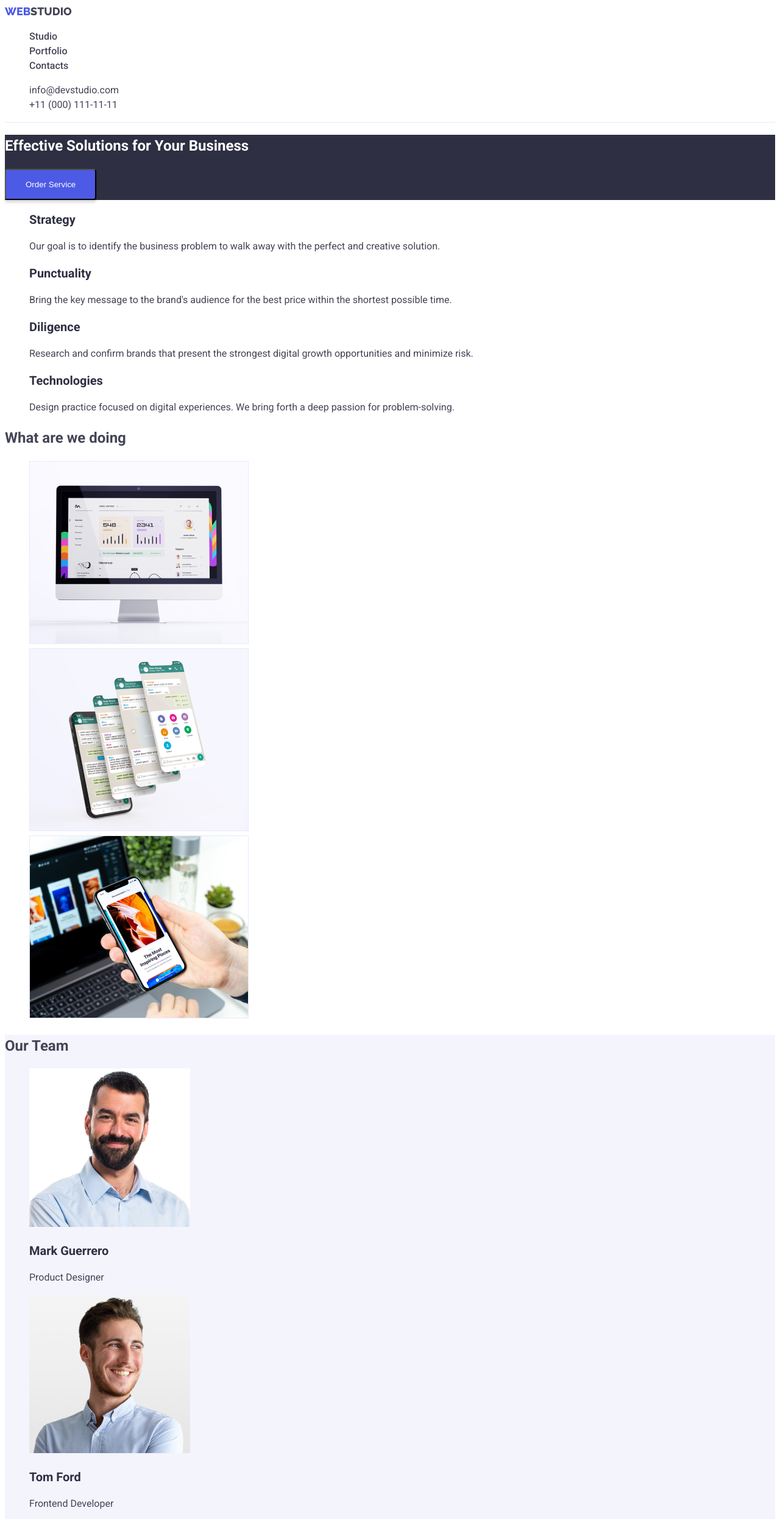
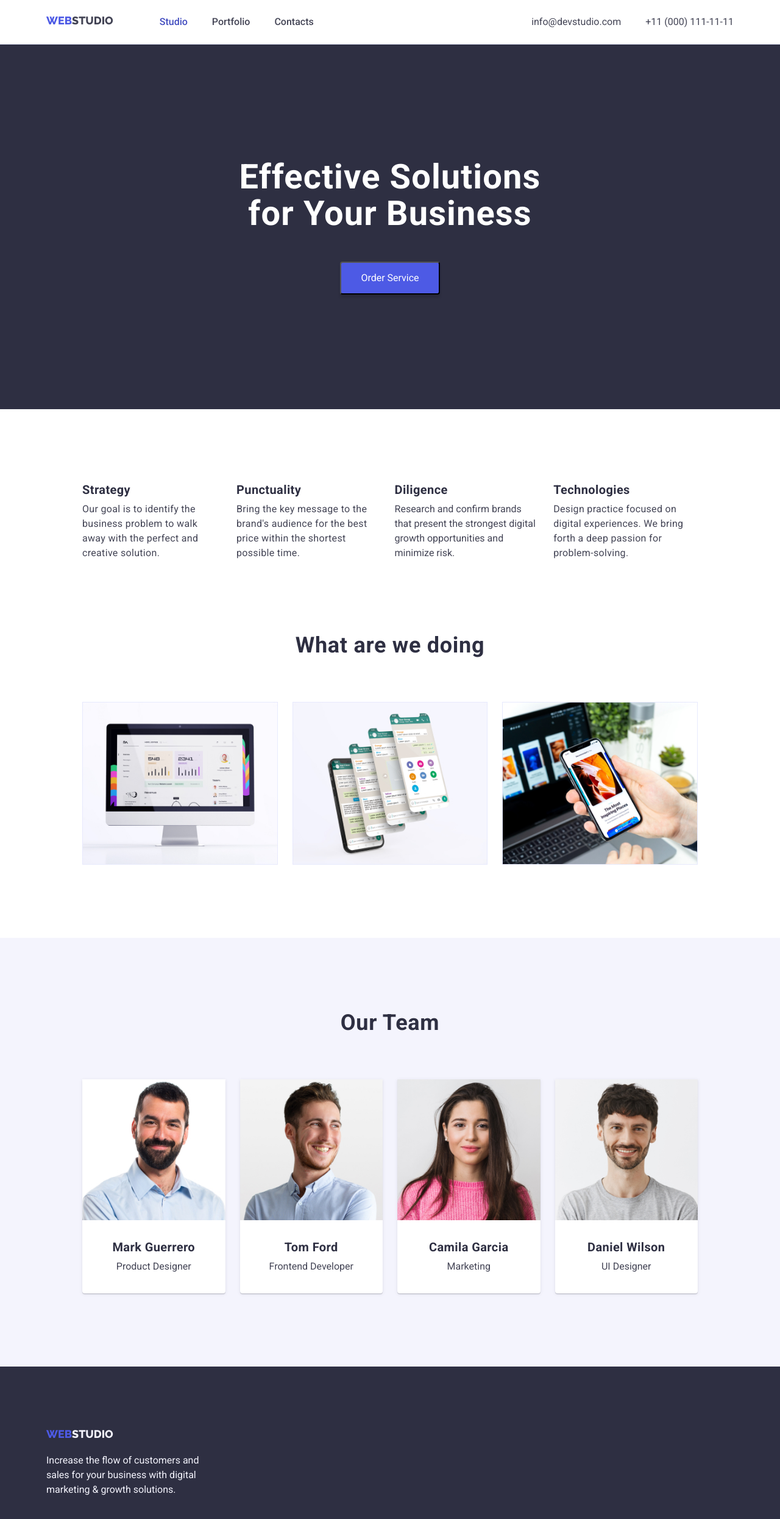
Before and after one commit to Melodica4585/goit-new-markup-hw-03, a plain HTML site: page index.html in a window 1280 px wide. Shown: the top 2491 px of the page at 61% size. Drawn offline with nearby package versions, Linux system fonts and the light colour scheme.

Commit message:
added styles, portfolio grid, color scheme and fonts

```diff
--- a/css/styles.css
+++ b/css/styles.css
@@ -17,6 +17,11 @@ body {
     background-color: (var(--background-color));
 }
 
+h1, h2, h3, h4, h5, h6, ul, p {
+    margin: 0;
+    padding-left: 0;
+}
+
 ul {
     list-style-type: none;
 }
@@ -26,19 +31,84 @@ a {
     color: var(--main-text-color);
 }
 
+.active {
+    color: var(--btn-hover-color);
+}
+
 h1 {
     font-weight: 700;
     color: var(--background-color);
+    font-size: 56px;
+    letter-spacing: 1.12px;
+    line-height: 1.07;
+    text-align: center;
+    width: 496px;
+    margin: 0 auto;
+}
+
+h2 {
+    color: var(--secondary-text-color);
+    font-size: 36px;
+    font-weight: 700;
+    letter-spacing: 0.72px;
+    line-height: 1.11;
+    margin-bottom: 72px;
+    text-align: center;
 }
 
 h3 {
     color: var(--secondary-text-color);
     font-size: 20px;
     line-height: 1.2;
+    letter-spacing: 0.4px;
+    margin: 0 0 8px;
 }
 
 header {
     border-bottom: solid 1px var(--border-color);
+    padding: 24px 0;
+}
+
+footer {
+    padding: 100px 0;
+    background-color: var(--secondary-text-color);
+}
+
+.footer-info {
+    margin-top: 18px;
+    color: var(--footer-text-color);
+}
+
+.footer-description {
+    width: 264px;
+}
+
+section {
+    padding: 120px;
+}
+
+.features {
+    padding-bottom: 0;
+}
+
+.filter {
+    padding-top: 96px;
+    padding-bottom: 72px;
+}
+
+.projects {
+    padding-top: 0;
+}
+
+img {
+    display: block;
+    width: 100%;
+}
+
+.container {
+    max-width: 1158px;
+    margin: 0 auto;
+    padding: 0 15px;
 }
 
 /* Index html */
@@ -56,6 +126,10 @@ header {
     color: var(--btn-color);
 }
 
+.logo-end {
+    color: var(--footer-text-color);
+}
+
 .nav-link {
     font-weight: 500;
 }
@@ -68,10 +142,37 @@ header {
     color: var(--btn-hover-color);
 }
 
+.navigation {
+    display: flex;
+    flex-direction: row;
+    justify-content: space-between;
+}
+
+.nav-links {
+    display: flex;
+    gap: 40px;
+    margin-left: 76px;
+}
+
+.contacts {
+    display: flex;
+}
+
+.phone {
+    margin-left: 40px;
+}
+
+.header-nav {
+    display: flex;
+    flex-direction: row;
+}
+
 /* Hero */
 
 .hero {
     background-color: var(--secondary-text-color);
+    text-align: center;
+    padding: 188px 0;
 }
 
 .btn-hero {
@@ -81,6 +182,7 @@ header {
     border-radius: 4px;
     box-shadow: 0px 4px 4px 0px #00000026;
     cursor: pointer;
+    margin-top: 48px;
 }
 
 .btn-hero:hover, .btn-hero:focus {
@@ -88,13 +190,50 @@ header {
     color: var(--background-color);
 }
 
+/* Features */
+
+.features-list {
+    display: flex;
+    gap: 24px;
+}
+
+.features-description {
+    letter-spacing: 0.32px;
+}
+
+/* What we do */
+
+.illustrations {
+    display: flex;
+    gap: 24px;
+}
+
+
 /* Our team */
 
 .team {
     background-color: var(--footer-text-color);
 }
 
+.team-list {
+    display: flex;
+    gap: 24px;
+}
+
+.team-description {
+    text-align: center;
+    padding: 32px 0;
+}
+
+.team-list_item {
+    border-radius: 0px 0px 4px 4px;
+    background: var(--background-color);
+    box-shadow: 0px 2px 1px 0px rgba(46, 47, 66, 0.08), 0px 1px 1px 0px rgba(46, 47, 66, 0.16), 0px 1px 6px 0px rgba(46, 47, 66, 0.08);
+}
+
 /* Portfolio */
+
+/* Filter */
 
 .btn-filter {
     color: var(--btn-color);
@@ -110,3 +249,25 @@ header {
     background-color: var(--btn-hover-color);
     color: var(--background-color);
 }
+
+.filter-list {
+    display: flex;
+    gap: 24px;
+    justify-content: center;
+}
+
+.project-list {
+    display: flex;
+    flex-wrap: wrap;
+    gap: 24px;
+}
+
+.project-list_item {
+    border: 1px solid var(--border-color);
+    background: var(--background-color);
+    width: calc((100% - 48px) / 3);
+}
+
+.project-description {
+    padding: 32px 16px;
+}
--- a/index.html
+++ b/index.html
@@ -7,19 +7,22 @@
     <link rel="preconnect" href="https://fonts.googleapis.com">
     <link rel="preconnect" href="https://fonts.gstatic.com" crossorigin>
     <link href="https://fonts.googleapis.com/css2?family=Raleway:wght@800&family=Roboto:wght@400;500;700;900&display=swap" rel="stylesheet">
+    <link rel="stylesheet" href="https://cdnjs.cloudflare.com/ajax/libs/modern-normalize/2.0.0/modern-normalize.min.css">
     <link rel="stylesheet" href="./css/styles.css" />
 </head>
 <body>
 
     <!-- Header -->
     <header>
-        <nav>
+        <div class="container">
+        <nav class="navigation">
+            <div class="header-nav">
             <a class="logo" href="#">
                 <span class="logo_start">WEB</span>STUDIO
             </a>
-            <ul>
+            <ul class="nav-links">
                 <li>
-                    <a class="nav-link" href="">Studio</a>
+                    <a class="nav-link active" href="">Studio</a>
                 </li>
                 <li>
                     <a class="nav-link" href="./portfolio.html">Portfolio</a>
@@ -28,9 +31,9 @@
                     <a class="nav-link" href="">Contacts</a>
                 </li>
             </ul>
-        </nav>
+        </div>
 
-        <ul>
+        <ul class="contacts">
             <li>
                 <a class="contacts mail" href="mailto:info@devstudio.com">info@devstudio.com</a>
             </li>
@@ -38,41 +41,49 @@
                 <a class="contacts phone" href="tel:+11 (000) 111-11-11">+11 (000) 111-11-11</a>
             </li>
         </ul>
+    </nav>
+    </div>
     </header>
 
+    <main>
     <!-- Hero -->
     <section class="hero">
+        <div class="container">
         <h1>Effective Solutions for Your Business</h1>
         <button class="btn-hero" type="button">Order Service</button>
+        </div>
     </section>
 
     <!-- Features -->
-    <section>
-        <ul>
-            <li>
+    <section class="features">
+        <div class="container">
+        <ul class="features-list">
+            <li class="features-list_item">
                 <h3>Strategy</h3>
-                <p>Our goal is to identify the business problem to walk away with the perfect and creative solution. </p>
+                <p class="features-description">Our goal is to identify the business problem to walk away with the perfect and creative solution. </p>
             </li>
-            <li>
+            <li class="features-list_item">
                 <h3>Punctuality</h3>
-                <p>Bring the key message to the brand's audience for the best price within the shortest possible time.</p>
+                <p class="features-description">Bring the key message to the brand's audience for the best price within the shortest possible time.</p>
             </li>
-            <li>
+            <li class="features-list_item">
                 <h3>Diligence</h3>
                 <p>Research and confirm brands that present the strongest digital growth opportunities and minimize risk.</p>
             </li>
-            <li>
+            <li class="features-list_item">
                 <h3>Technologies</h3>
-                <p>Design practice focused on digital experiences. We bring forth a deep passion for problem-solving.</p>
+                <p class="features-description">Design practice focused on digital experiences. We bring forth a deep passion for problem-solving.</p>
             </li>
         </ul>
+        </div>
     </section>
 
     <!-- What we do -->
 
     <section>
+        <div class="container">
         <h2>What are we doing</h2>
-        <ul>
+        <ul class="illustrations">
             <li>
                 <img src="./images/computer.jpg" alt="computer" width="360">
             </li>
@@ -83,46 +94,61 @@
                 <img src="./images/phone.jpg" alt="phone" width="360">
             </li>
         </ul>
+        </div>
     </section>
 
     <!-- Our team -->
 
     <section class="team">
+        <div class="container">
         <h2>Our Team</h2>
-        <ul>
-            <li>
+        <ul class="team-list">
+            <li class="team-list_item">
                 <img src="./images/programmer-1.jpg" alt="Mark" width="264">
+                <div class="team-description">
                 <h3>Mark Guerrero</h3>
                 <p>Product Designer</p>
+            </div>
             </li>
-            <li>
+            <li class="team-list_item">
                 <img src="./images/programmer-2.jpg" alt="Tom" width="264">
+                <div class="team-description">
                 <h3>Tom Ford</h3>
                 <p>Frontend Developer</p>
+            </div>
             </li>
-            <li>
+            <li class="team-list_item">
                 <img src="./images/programmer-3.jpg" alt="Camilla" width="264">
+                <div class="team-description">
                 <h3>Camila Garcia</h3>
                 <p>Marketing</p>
+            </div>
             </li>
-            <li>
+            <li class="team-list_item">
                 <img src="./images/programmer-4.jpg" alt="Daniel" width="264">
+                <div class="team-description">
                 <h3>Daniel Wilson</h3>
                 <p>UI Designer</p>
+            </div>
             </li>
         </ul>
+        </div>
     </section>
 
+</main>
     <!-- Footer -->
 
     <footer>
-        <a class="logo" href="#">
-            <span class="logo_start">WEB</span>STUDIO
+        <div class="container">
+        <a class="logo" href="./index.html">
+            <span class="logo_start">WEB</span><span class="logo-end">STUDIO</span>
         </a>
 
-        <p>Increase the flow of customers and sales for
+        <div class="footer-description">
+        <p class="footer-info">Increase the flow of customers and sales for
             your business with digital marketing & growth solutions.</p>
-
+        </div>
+        </div>
     </footer>
 </body>
 </html>
```
Also changed, not shown: portfolio.html (+56 -21 lines).
